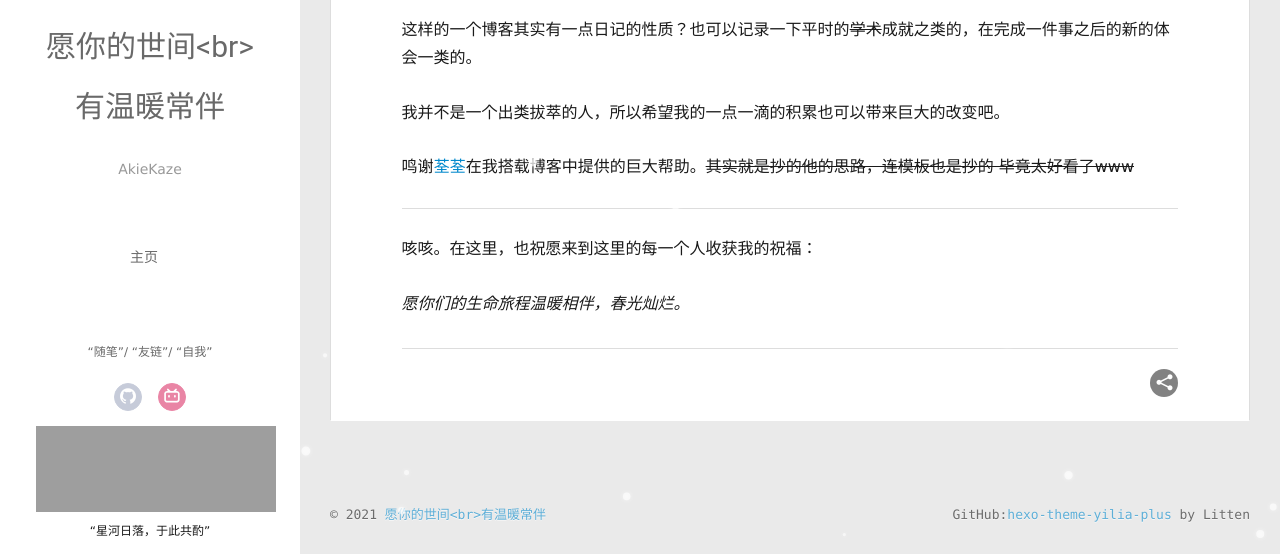
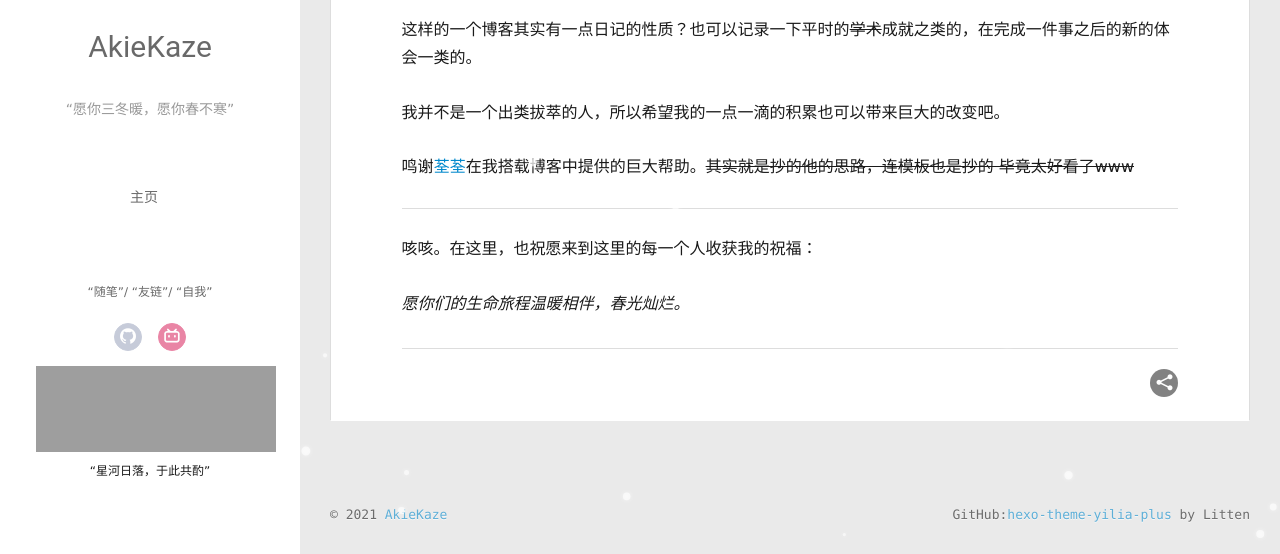
Before and after one commit to AkieKaze/akiekaze.github.io, a plain HTML site: page 2021/11/29/写在扉页/index.html in a window 1280 px wide. Shown: the part 243-797 px from the top of the page. Drawn offline with Linux system fonts and the light colour scheme; some packages are replaced by stand-ins of ours; grey boxes are pictures that could not be loaded; a script that the page names is missing.

Commit message:
Site updated: 2021-11-29 19:24:30

```diff
--- a/2021/11/29/写在扉页/index.html
+++ b/2021/11/29/写在扉页/index.html
@@ -19,7 +19,7 @@
 <meta property="og:locale" content="en_US">
 <meta property="article:published_time" content="2021-11-29T08:16:32.508Z">
 <meta property="article:modified_time" content="2021-11-29T10:53:05.488Z">
-<meta property="article:author" content="愿你的世间&lt;br&gt;有温暖常伴">
+<meta property="article:author" content="AkieKaze">
 <meta name="twitter:card" content="summary">
 
     <link rel="alternative" href="/atom.xml" title="冬氤" type="application/atom+xml">
@@ -66,10 +66,10 @@
 			<img src="/img/head.jpg" class="js-avatar">
 		</a>
 		<hgroup>
-			<h1 class="header-author"><a href="/">愿你的世间&lt;br&gt;有温暖常伴</a></h1>
+			<h1 class="header-author"><a href="/">AkieKaze</a></h1>
 		</hgroup>
 
-		<p class="header-subtitle">AkieKaze</p>
+		<p class="header-subtitle">“愿你三冬暖，愿你春不寒”</p>
 
 
 		<nav class="header-menu">
@@ -148,10 +148,10 @@
 				</a>
 			</div>
 			<hgroup>
-			  <h1 class="header-author js-header-author">愿你的世间&lt;br&gt;有温暖常伴</h1>
+			  <h1 class="header-author js-header-author">AkieKaze</h1>
 			</hgroup>
 
-			<p class="header-subtitle"><i class="icon icon-quo-left"></i>AkieKaze<i class="icon icon-quo-right"></i></p>
+			<p class="header-subtitle"><i class="icon icon-quo-left"></i>“愿你三冬暖，愿你春不寒”<i class="icon icon-quo-right"></i></p>
 
 
 
@@ -320,7 +320,7 @@
   <div class="outer">
     <div id="footer-info">
     	<div class="footer-left">
-    		&copy; 2021 <a href="http://example.com/" target="_blank">愿你的世间&lt;br&gt;有温暖常伴</a>
+    		&copy; 2021 <a href="http://example.com/" target="_blank">AkieKaze</a>
     	</div>
       	<div class="footer-right">
 
```
Also changed, not shown: archives/2021/11/index.html (+6 -6 lines), archives/2021/index.html (+6 -6 lines), archives/index.html (+6 -6 lines), index.html (+6 -6 lines).
